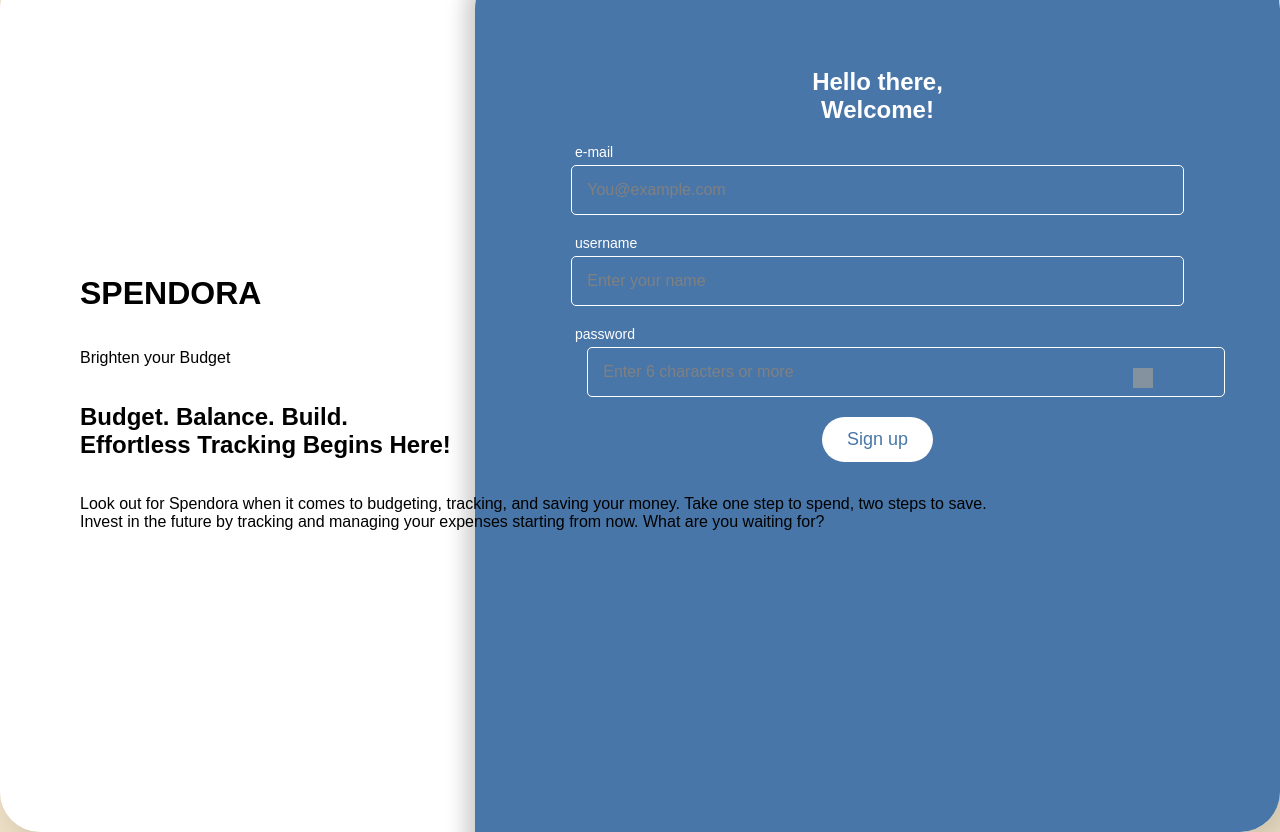
After one commit to Adarsha23/Spendora-frontend, a PHP site: page /Signup.html in a window 1280 px wide. The commit adds this page. Run offline with PHP 8.4, Linux system fonts and the light colour scheme; grey boxes are pictures that could not be loaded.

Commit message:
Initial (incomplete) signup page version

```diff
--- /dev/null
+++ b/Signup.css
@@ -0,0 +1,127 @@
+/* General Page Styling */
+body {
+    font-family: Arial, sans-serif;
+    background-color: #EADDC3; /* Beige background */
+    margin: 0;
+    padding: 0;
+    display: flex;
+    justify-content: center;
+    align-items: center;
+    height: 100vh;
+}
+
+/* Main Container */
+.container {
+    display: flex;
+    width: 1568px;
+    height: 863px;
+    background: white;
+    border-radius: 40px;
+    box-shadow: 10px 10px 20px rgba(0, 0, 0, 0.1); /* Subtle shadow effect */
+    overflow: hidden;
+    position: relative;
+}
+
+/* Left Section */
+.intro-section {
+    width: calc(1568px - 645px);
+    padding: 80px;
+    display: flex;
+    flex-direction: column;
+    justify-content: center;
+    position: relative;
+    z-index: 1;
+}
+
+/* Right Section (Signup Form) */
+.signup-section {
+    width: 645px;
+    height: 864px;
+    background-color: #4876A8; /* Blue */
+    color: white;
+    text-align: center;
+    padding: 80px;
+    border-radius: 40px;
+    position: absolute;
+    right: 0;
+    top: 0;
+    box-shadow: -10px 0px 20px rgba(0, 0, 0, 0.2); /* Left shadow effect */
+}
+
+/* Form Styling */
+form {
+    display: flex;
+    flex-direction: column;
+    align-items: center;
+}
+
+label {
+    font-size: 14px;
+    text-transform: lowercase;
+    align-self: flex-start;
+    margin-left: 20px;
+    color: white;
+}
+
+input {
+    width: 90%;
+    padding: 15px;
+    margin: 5px 0 20px 0;
+    border: 1px solid white;
+    border-radius: 5px;
+    background: transparent;
+    color: white;
+    outline: none;
+    font-size: 16px;
+}
+
+input::placeholder {
+    color: gray;
+}
+
+/* Password Field with Eye Icon */
+.password-container {
+    position: relative;
+    width: 90%;
+}
+
+.password-container input {
+    width: 100%;
+    padding-right: 40px; /* Space for eye icon */
+}
+
+.toggle-password {
+    position: absolute;
+    right: 15px;
+    top: 50%;
+    transform: translateY(-50%);
+    cursor: pointer;
+}
+
+.toggle-password img {
+    width: 20px;
+    height: 20px;
+    opacity: 0.7;
+    transition: 0.3s;
+}
+
+.toggle-password img:hover {
+    opacity: 1;
+}
+
+/* Sign-Up Button */
+button {
+    background: white;
+    color: #4876A8;
+    border: none;
+    padding: 12px 25px;
+    font-size: 18px;
+    border-radius: 25px;
+    cursor: pointer;
+    transition: all 0.3s ease;
+}
+
+button:hover {
+    background: #4876A8;
+    color: white;
+}
--- /dev/null
+++ b/Signup.html
@@ -0,0 +1,48 @@
+<!DOCTYPE html>
+<html lang="en">
+<head>
+    <meta charset="UTF-8">
+    <meta name="viewport" content="width=device-width, initial-scale=1.0">
+    <title>Signup Page</title>
+    <link rel="stylesheet" href="Signup.css"> <!-- Link to external CSS -->
+    <script src="Signup.js" defer></script> <!-- Link to JavaScript -->
+</head>
+<body>
+    <div class="container">
+        <!-- Left Section (Intro) -->
+        <div class="intro-section">
+            <h1><span class="brand">SPENDORA</span></h1>
+            <p class="tagline">Brighten your Budget</p>
+            <h2>Budget. Balance. Build. <br>Effortless Tracking Begins Here!</h2>
+            <p class="description">
+                Look out for Spendora when it comes to budgeting, tracking, and saving your money.
+                Take one step to spend, two steps to save. Invest in the future by tracking and managing
+                your expenses starting from now. What are you waiting for?
+            </p>
+        </div>
+
+        <!-- Right Section (Signup) -->
+        <div class="signup-section">
+            <h2>Hello there, <br> Welcome!</h2>
+
+            <form>
+                <label for="email">e-mail</label>
+                <input type="email" id="email" placeholder="You@example.com">
+
+                <label for="username">username</label>
+                <input type="text" id="username" placeholder="Enter your name">
+
+                <label for="password">password</label>
+                <div class="password-container">
+                    <input type="password" id="password" placeholder="Enter 6 characters or more">
+                    <span class="toggle-password">
+                        <img src="eye-icon.png" alt="Show Password" id="eye-icon">
+                    </span>
+                </div>
+
+                <button type="submit">Sign up</button>
+            </form>
+        </div>
+    </div>
+</body>
+</html>
--- /dev/null
+++ b/Signup.js
@@ -0,0 +1,14 @@
+document.addEventListener("DOMContentLoaded", function () {
+    const passwordInput = document.getElementById("password");
+    const eyeIcon = document.getElementById("eye-icon");
+
+    eyeIcon.addEventListener("click", function () {
+        if (passwordInput.type === "password") {
+            passwordInput.type = "text";
+            eyeIcon.src = "eye-off-icon.png"; // Change icon when visible
+        } else {
+            passwordInput.type = "password";
+            eyeIcon.src = "eye-icon.png"; // Change icon when hidden
+        }
+    });
+});
```
Also changed, not shown: Login.css (+6 -4 lines).
